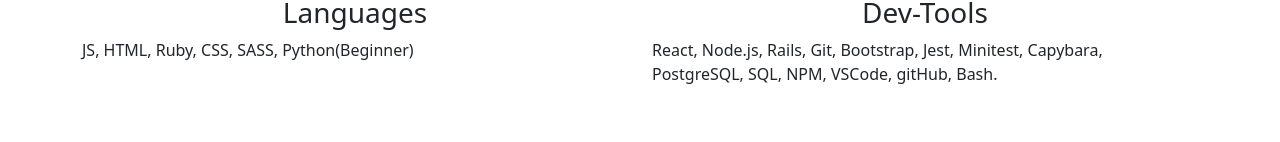
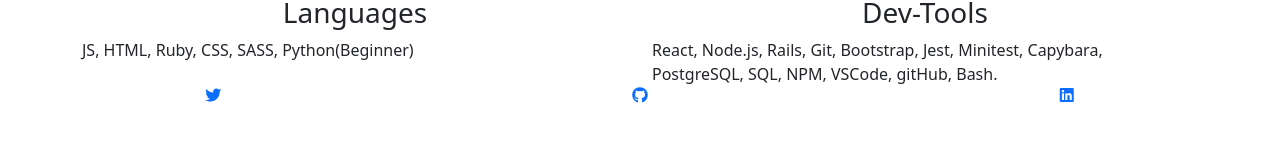
Before and after one commit to miguelfiguera/miguelfiguera, a React (Create React App) app: page / in a window 1280 px wide. Shown: the part 578-720 px from the top of the page. Built offline with nearby package versions, Linux system fonts and the light colour scheme.

Commit message:
Create helpers.js and curriculum parent and child
-this commit also adds footer component with a mockup of the styling.
-

```diff
--- a/src/App.js
+++ b/src/App.js
@@ -4,6 +4,7 @@
 import Home from './Componentes/Home';
 import Header from './Componentes/Header';
 import Navbar from './Componentes/Navbar'
+import Footer from './Componentes/Footer';
 
 function App() {
   return (
@@ -12,6 +13,7 @@
     <Header/>
     <Navbar/>
       <Home />
+      <Footer/>
     </div>
   );
 }
--- a/src/Componentes/Footer.js
+++ b/src/Componentes/Footer.js
@@ -2,6 +2,27 @@
 
 export default function Footer() {
   return (
-    <div>Footer</div>
-  )
+
+    <div className="container-fluid">
+
+    <div className="row align-items-start">
+      <h6 className='col text-center'><a href=""><i className="fa-brands fa-twitter"></i></a></h6>
+      <h6 className='col text-center'><a href=""><i className="fa-brands fa-github"></i></a></h6>
+      <h6 className='col text-center'><a href=""><i className="fa-brands fa-linkedin"></i></a></h6>
+    </div>
+
+
+
+
+
+
+
+
+    </div>
+
+
+
+
+
+    )
 }
```
Also changed, not shown: src/Componentes/Helpers.js (added), src/Componentes/c.vitae/Curriculum.js (added), src/Componentes/c.vitae/Curriculums.js (added).
